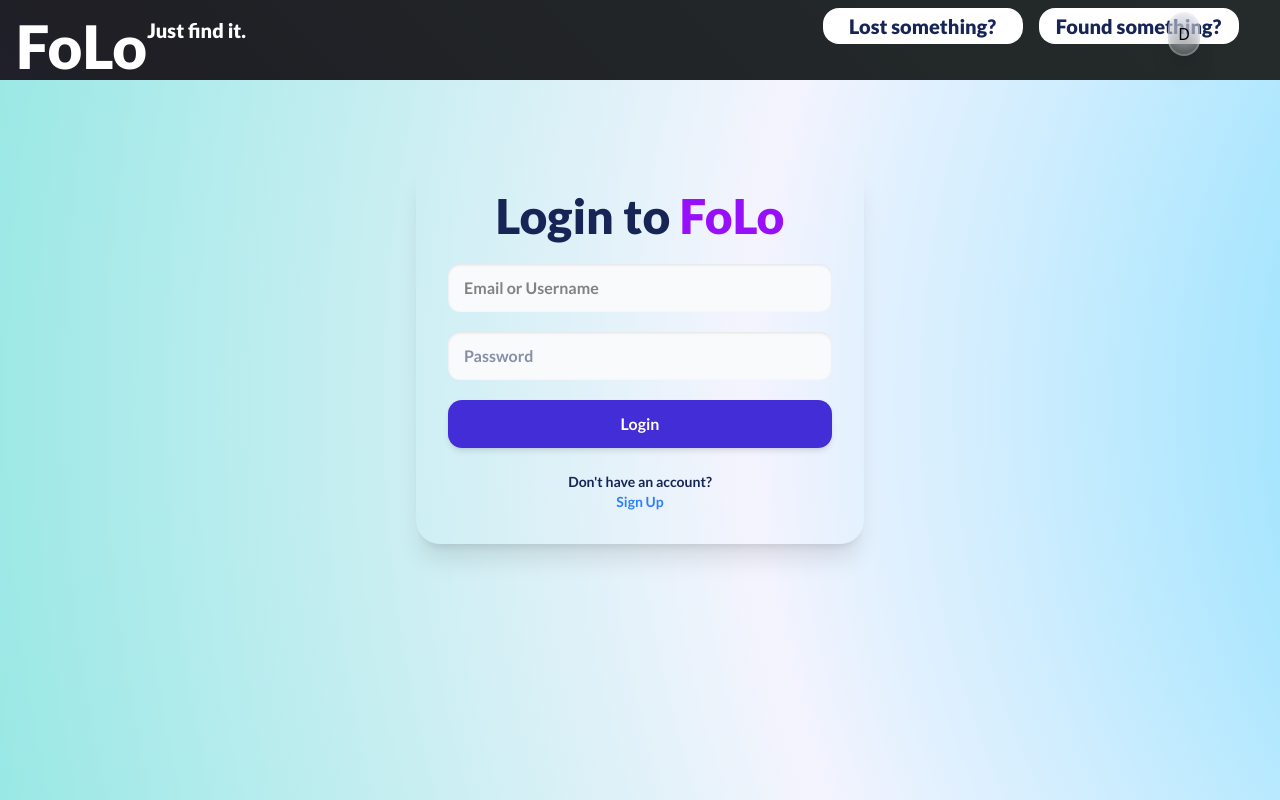
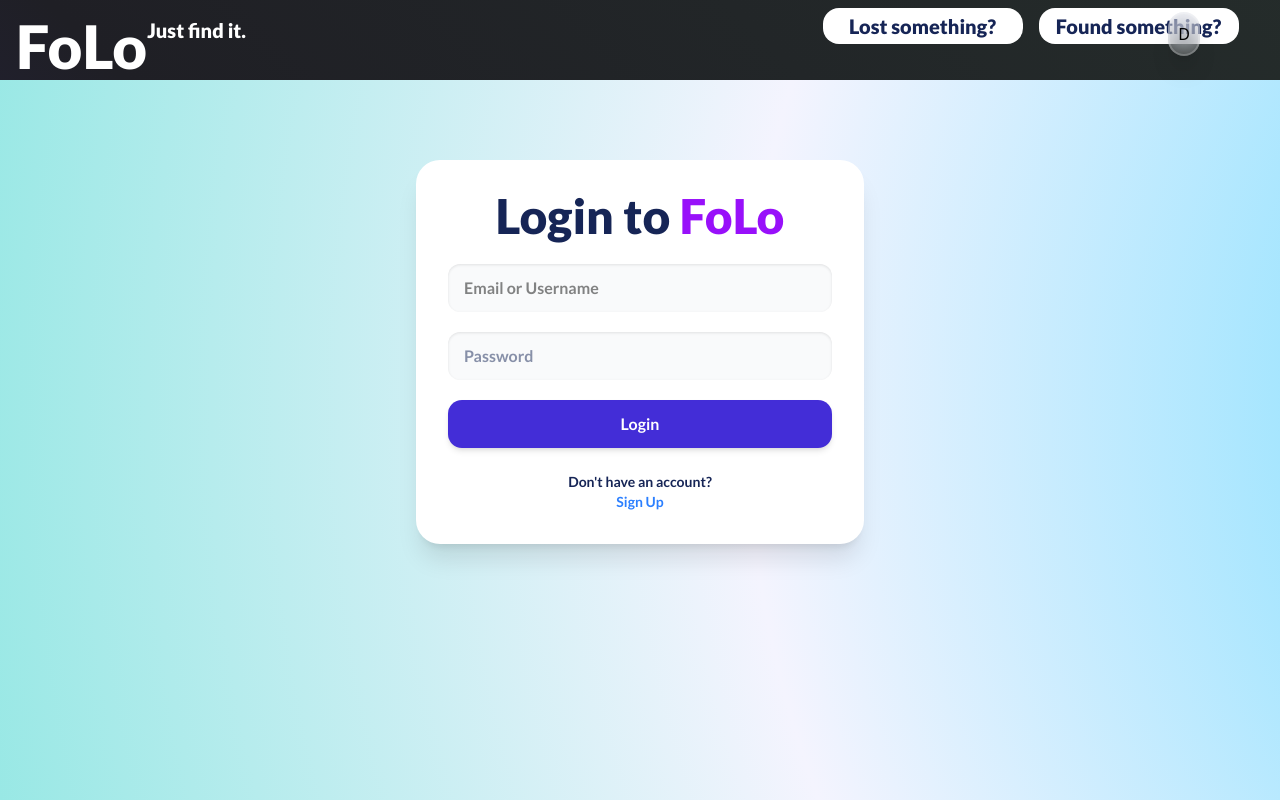
Before and after one commit to asiqueehety/folo, a Next.js app: page /login in a window 1280 px wide. Built offline with nearby package versions, Linux system fonts and the light colour scheme.

Commit message:
for redeploy

```diff
--- a/components/LoginPage.jsx
+++ b/components/LoginPage.jsx
@@ -56,19 +56,7 @@ export default function LoginPage() {
   }
 
   return (
-    // <div className={`${font2.className} flex justify-center items-center flex-col mt-20 p-4 rounded-3xl ${darkmode ? 'text-neutral-100 placeholder:text-neutral-100' : 'text-blue-950'}`}>
-    //   <h1 className={`${font1.className} text-6xl`}>Login to FoLo</h1>
-    //   <form className='flex flex-col justify-center items-center m-4 mt-15'>
-    //     <div className='flex flex-row justify-center items-center'><input type='text' className={`rounded-xl border-none ${darkmode ? 'text-neutral-200 placeholder:text-neutral-300' : 'text-amber-950'} h-10 w-80 m-2 p-2`} placeholder='Email or Username' onChange={(e)=>{setEmail(e.target.value)}} value={emailOrUsername}></input></div>
-    //     <div className='flex flex-row justify-center items-center'><input type='password' className={`rounded-xl border-none ${darkmode ? 'text-neutral-200 placeholder:text-neutral-300' : 'text-amber-950'} h-10 w-80 m-2 p-2`} placeholder='Password' onChange={(e)=>{setpw(e.target.value)}} value={pw}></input></div>
-    //     <button className={`${darkmode ? 'bg-neutral-100 text-neutral-950' : 'bg-amber-950 text-white'} p-3 m-2 h-fit w-fit rounded-2xl hover:bg-cyan-950 transition-all`} onClick={clickedLogin}>Login</button>
-    //   </form>
-    //   <div className='text-sm flex flex-col justify-center items-center'>
-    //     <h1 className={`${darkmode ? 'text-neutral-100' : 'text-black'}`}>Don't have an account?</h1>
-    //     <Link href='/signup' className='text-blue-700 hover:text-blue-600'>Sign Up</Link>
-    //   </div>
-    // </div>
-    <div className={`${font2.className} flex justify-center items-center flex-col mt-20 p-8 bg-none shadow-xl rounded-3xl max-w-md mx-auto ${darkmode ? 'text-neutral-100' : 'text-blue-950'}`}>
+    <div className={`${font2.className} flex justify-center items-center flex-col mt-20 p-8 shadow-xl rounded-3xl max-w-md mx-auto ${darkmode ? 'text-neutral-100 bg-neutral-800' : 'text-blue-950 bg-white/100'}`}>
       <h1 className={`${font1.className} text-5xl mb-6`}>Login to <span className='text-purple-600'>FoLo</span></h1>
 
       <form className='flex flex-col space-y-5 w-full'>
```
